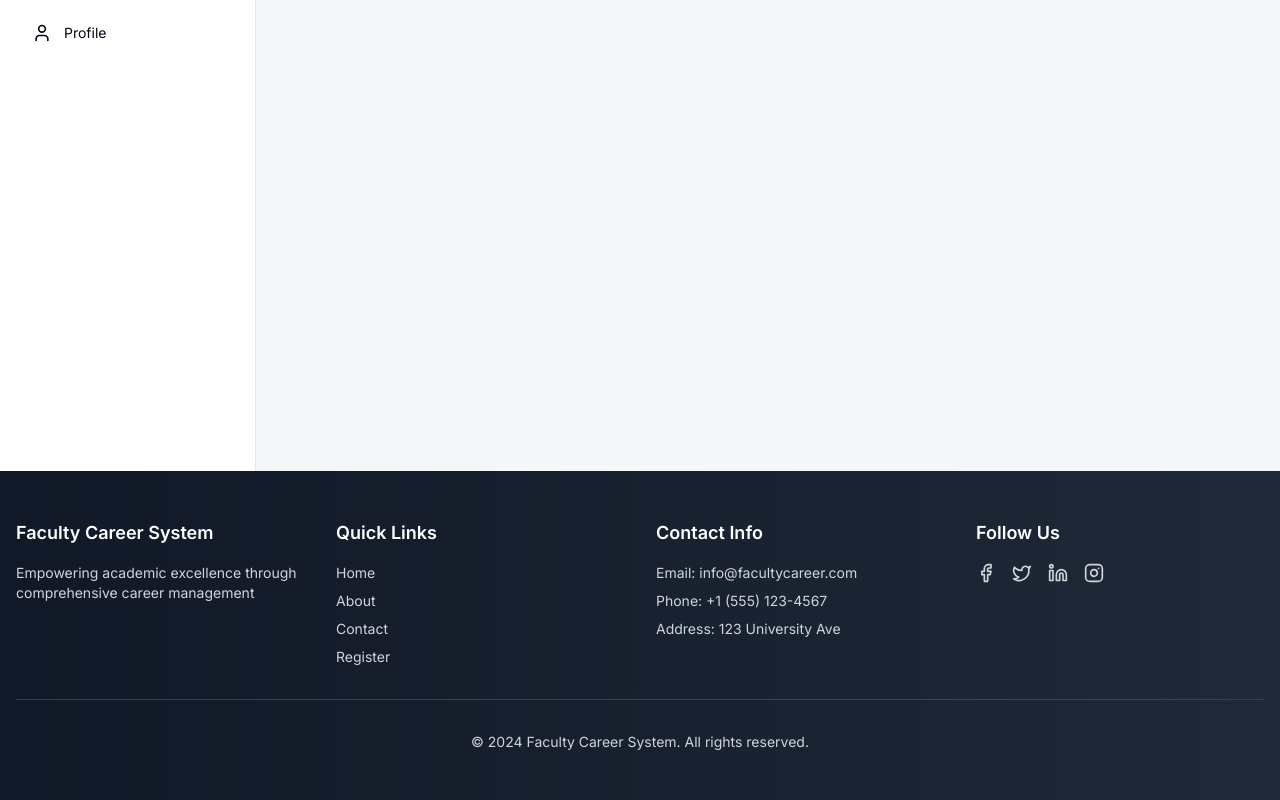
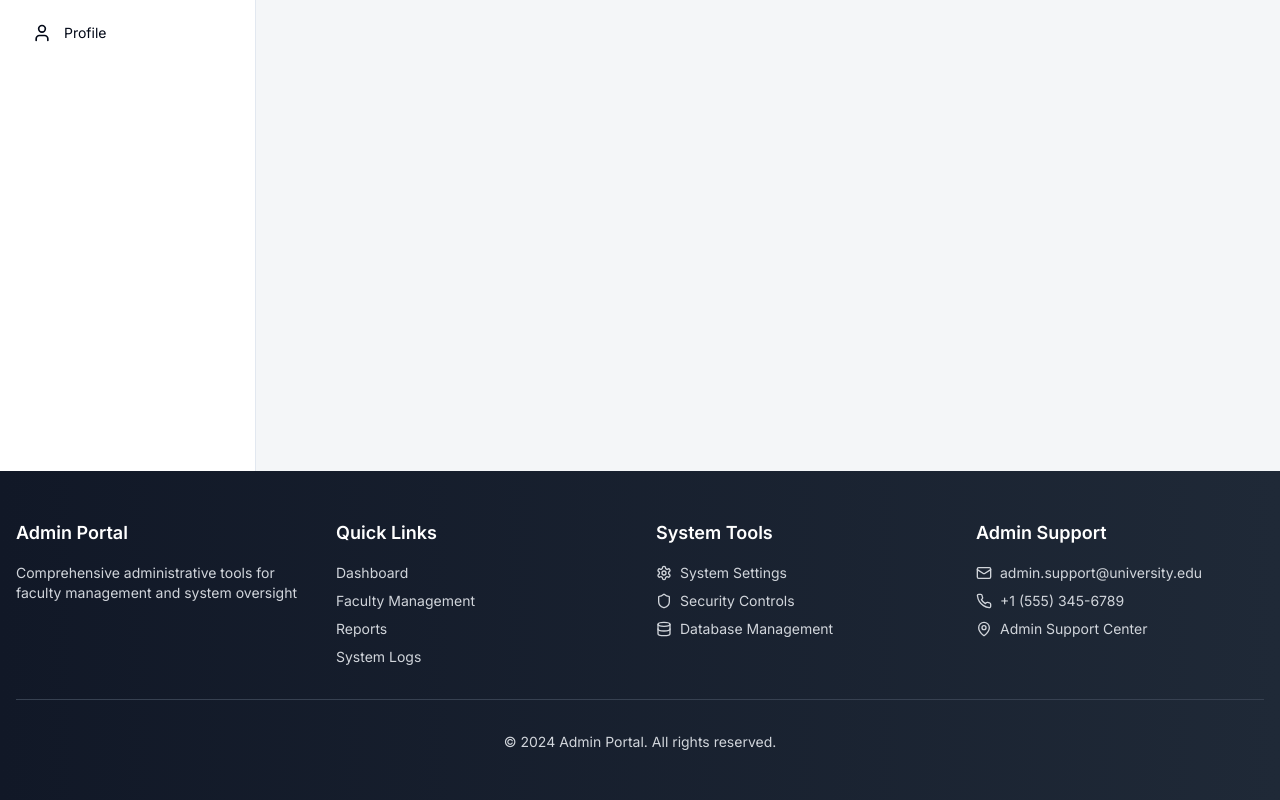
Before and after one commit to Anil123-max/faculty-advancement-portal, a React (Vite) app: page /admin/reports in a window 1280 px wide. Shown: the part 330-1130 px from the top of the page. Built offline with nearby package versions, Linux system fonts and the light colour scheme; sample sign-in values are in the browser's storage.

Commit message:
Add footer to common pages
Updated the footer section to be present on all common pages. Modified the footer in the faculty component to include faculty-specific information and updated the admin component's footer with admin-related details.
[skip gpt_engineer]

```diff
--- /dev/null
+++ b/src/components/AdminFooter.tsx
@@ -0,0 +1,71 @@
+import { Link } from "react-router-dom";
+import { Settings, Shield, Database, Mail, Phone, MapPin } from "lucide-react";
+
+const AdminFooter = () => {
+  return (
+    <footer className="bg-gradient-to-r from-gray-900 to-gray-800 text-white mt-auto">
+      <div className="max-w-7xl mx-auto px-4 py-12">
+        <div className="grid grid-cols-1 md:grid-cols-4 gap-8">
+          <div className="space-y-4">
+            <h3 className="text-lg font-semibold">Admin Portal</h3>
+            <p className="text-gray-300 text-sm">
+              Comprehensive administrative tools for faculty management and system oversight
+            </p>
+          </div>
+
+          <div>
+            <h4 className="text-lg font-semibold mb-4">Quick Links</h4>
+            <ul className="space-y-2 text-gray-300 text-sm">
+              <li><Link to="/admin/dashboard" className="hover:text-white transition-colors">Dashboard</Link></li>
+              <li><Link to="/admin/faculty-management" className="hover:text-white transition-colors">Faculty Management</Link></li>
+              <li><Link to="/admin/reports" className="hover:text-white transition-colors">Reports</Link></li>
+              <li><Link to="/admin/system-logs" className="hover:text-white transition-colors">System Logs</Link></li>
+            </ul>
+          </div>
+
+          <div>
+            <h4 className="text-lg font-semibold mb-4">System Tools</h4>
+            <ul className="space-y-2 text-gray-300 text-sm">
+              <li className="flex items-center gap-2">
+                <Settings className="h-4 w-4" />
+                System Settings
+              </li>
+              <li className="flex items-center gap-2">
+                <Shield className="h-4 w-4" />
+                Security Controls
+              </li>
+              <li className="flex items-center gap-2">
+                <Database className="h-4 w-4" />
+                Database Management
+              </li>
+            </ul>
+          </div>
+
+          <div>
+            <h4 className="text-lg font-semibold mb-4">Admin Support</h4>
+            <ul className="space-y-2 text-gray-300 text-sm">
+              <li className="flex items-center gap-2">
+                <Mail className="h-4 w-4" />
+                admin.support@university.edu
+              </li>
+              <li className="flex items-center gap-2">
+                <Phone className="h-4 w-4" />
+                +1 (555) 345-6789
+              </li>
+              <li className="flex items-center gap-2">
+                <MapPin className="h-4 w-4" />
+                Admin Support Center
+              </li>
+            </ul>
+          </div>
+        </div>
+
+        <div className="border-t border-gray-700 mt-8 pt-8 text-center text-sm text-gray-300">
+          <p>© {new Date().getFullYear()} Admin Portal. All rights reserved.</p>
+        </div>
+      </div>
+    </footer>
+  );
+};
+
+export default AdminFooter;
--- /dev/null
+++ b/src/components/FacultyFooter.tsx
@@ -0,0 +1,71 @@
+import { Link } from "react-router-dom";
+import { Book, GraduationCap, FileText, Mail, Phone, MapPin } from "lucide-react";
+
+const FacultyFooter = () => {
+  return (
+    <footer className="bg-gradient-to-r from-gray-900 to-gray-800 text-white mt-auto">
+      <div className="max-w-7xl mx-auto px-4 py-12">
+        <div className="grid grid-cols-1 md:grid-cols-4 gap-8">
+          <div className="space-y-4">
+            <h3 className="text-lg font-semibold">Faculty Portal</h3>
+            <p className="text-gray-300 text-sm">
+              Supporting faculty excellence in research, teaching, and professional development
+            </p>
+          </div>
+
+          <div>
+            <h4 className="text-lg font-semibold mb-4">Quick Links</h4>
+            <ul className="space-y-2 text-gray-300 text-sm">
+              <li><Link to="/dashboard" className="hover:text-white transition-colors">Dashboard</Link></li>
+              <li><Link to="/research" className="hover:text-white transition-colors">Research</Link></li>
+              <li><Link to="/career" className="hover:text-white transition-colors">Career</Link></li>
+              <li><Link to="/appraisals" className="hover:text-white transition-colors">Appraisals</Link></li>
+            </ul>
+          </div>
+
+          <div>
+            <h4 className="text-lg font-semibold mb-4">Resources</h4>
+            <ul className="space-y-2 text-gray-300 text-sm">
+              <li className="flex items-center gap-2">
+                <Book className="h-4 w-4" />
+                Research Portal
+              </li>
+              <li className="flex items-center gap-2">
+                <GraduationCap className="h-4 w-4" />
+                Teaching Resources
+              </li>
+              <li className="flex items-center gap-2">
+                <FileText className="h-4 w-4" />
+                Faculty Handbook
+              </li>
+            </ul>
+          </div>
+
+          <div>
+            <h4 className="text-lg font-semibold mb-4">Contact Support</h4>
+            <ul className="space-y-2 text-gray-300 text-sm">
+              <li className="flex items-center gap-2">
+                <Mail className="h-4 w-4" />
+                faculty.support@university.edu
+              </li>
+              <li className="flex items-center gap-2">
+                <Phone className="h-4 w-4" />
+                +1 (555) 234-5678
+              </li>
+              <li className="flex items-center gap-2">
+                <MapPin className="h-4 w-4" />
+                Faculty Support Office
+              </li>
+            </ul>
+          </div>
+        </div>
+
+        <div className="border-t border-gray-700 mt-8 pt-8 text-center text-sm text-gray-300">
+          <p>© {new Date().getFullYear()} Faculty Portal. All rights reserved.</p>
+        </div>
+      </div>
+    </footer>
+  );
+};
+
+export default FacultyFooter;
--- a/src/components/FacultyLayout.tsx
+++ b/src/components/FacultyLayout.tsx
@@ -1,6 +1,6 @@
 import { FC, ReactNode } from "react";
 import FacultyNav from "./FacultyNav";
-import Footer from "./Footer";
+import FacultyFooter from "./FacultyFooter";
 
 interface FacultyLayoutProps {
   children: ReactNode;
@@ -20,7 +20,7 @@ const FacultyLayout: FC<FacultyLayoutProps> = ({ children }) => {
       <main className="max-w-7xl mx-auto px-4 sm:px-6 lg:px-8 py-8 flex-grow">
         {children}
       </main>
-      <Footer />
+      <FacultyFooter />
     </div>
   );
 };
--- a/src/components/admin/AdminLayout.tsx
+++ b/src/components/admin/AdminLayout.tsx
@@ -1,7 +1,7 @@
 import { ReactNode } from "react";
 import { AdminSidebar } from "./AdminSidebar";
 import { AdminHeader } from "./AdminHeader";
-import Footer from "../Footer";
+import AdminFooter from "../AdminFooter";
 
 export const AdminLayout = ({ children }: { children: ReactNode }) => {
   return (
@@ -11,7 +11,7 @@ export const AdminLayout = ({ children }: { children: ReactNode }) => {
         <AdminSidebar />
         <main className="flex-1 p-4">{children}</main>
       </div>
-      <Footer />
+      <AdminFooter />
     </div>
   );
 };
--- a/src/pages/About.tsx
+++ b/src/pages/About.tsx
@@ -2,6 +2,7 @@ import { Link } from "react-router-dom";
 import { Button } from "@/components/ui/button";
 import { Card, CardContent } from "@/components/ui/card";
 import { BookOpen, Award, Users, Target } from "lucide-react";
+import Footer from "@/components/Footer";
 
 const About = () => {
   const features = [
@@ -28,7 +29,7 @@ const About = () => {
   ];
 
   return (
-    <div className="min-h-screen bg-gradient-to-b from-accent to-background">
+    <div className="min-h-screen bg-gradient-to-b from-accent to-background flex flex-col">
       <nav className="container mx-auto px-4 py-6">
         <div className="flex justify-between items-center">
           <h1 className="text-2xl font-bold text-primary">Faculty Career System</h1>
@@ -44,7 +45,7 @@ const About = () => {
         </div>
       </nav>
 
-      <main className="container mx-auto px-4 py-16">
+      <main className="container mx-auto px-4 py-16 flex-grow">
         <div className="max-w-4xl mx-auto space-y-12">
           <div className="text-center space-y-4">
             <h1 className="text-4xl font-bold">About Our Platform</h1>
@@ -68,6 +69,7 @@ const About = () => {
           </div>
         </div>
       </main>
+      <Footer />
     </div>
   );
 };
```
